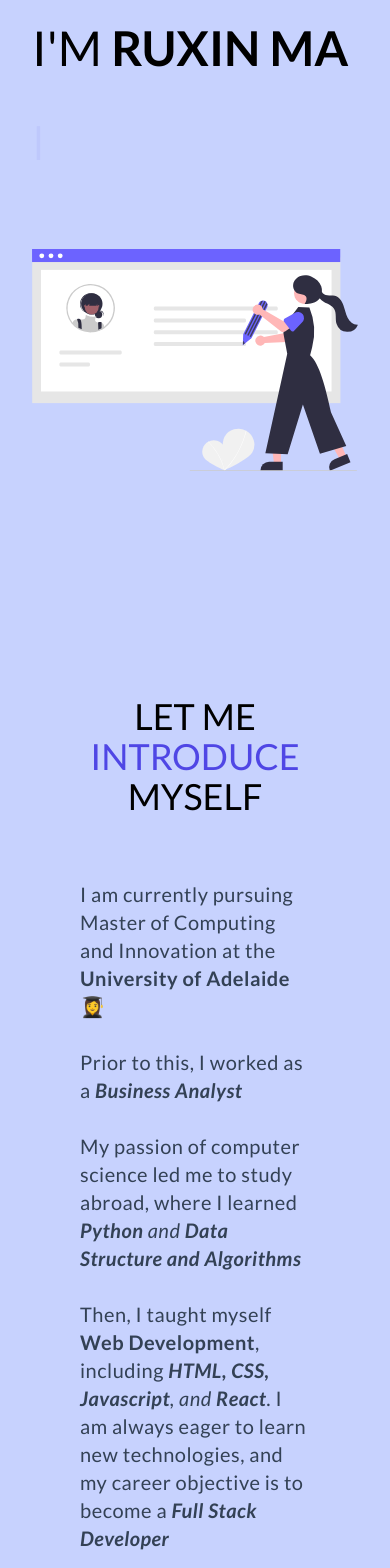
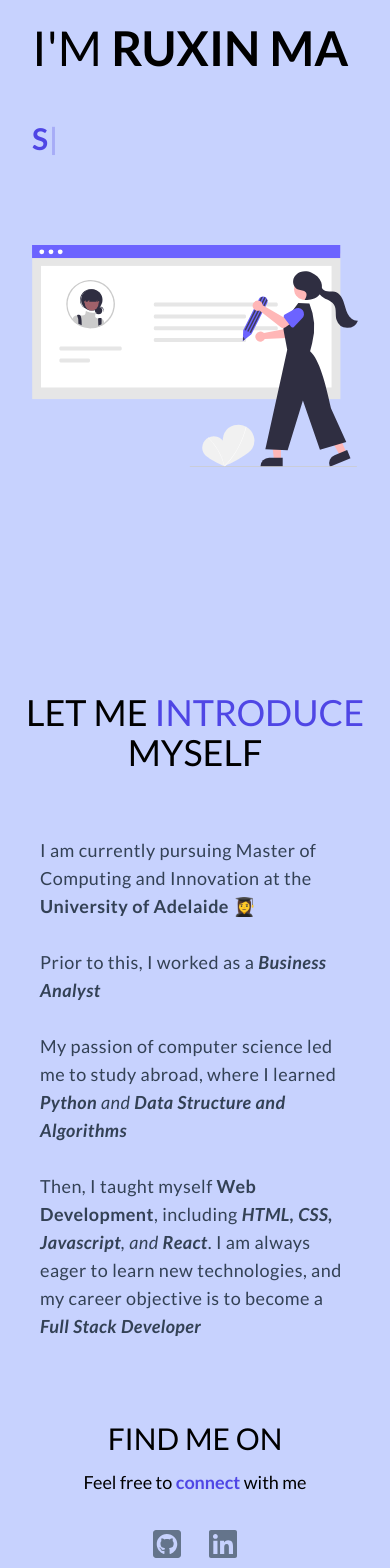
Before and after one commit to RuxinMa/react-project-my-portfolio, a React (Vite) app: page / in a window 390 px wide. Shown: the part 280-1848 px from the top of the page. Built offline with nearby package versions, Linux system fonts and the light colour scheme.

Commit message:
update layout

```diff
--- a/src/components/Hero/Hero.jsx
+++ b/src/components/Hero/Hero.jsx
@@ -20,7 +20,7 @@ const Hero = () => {
             <strong> RUXIN MA</strong>
           </h1>
 
-          <div className='mt-12 lg:mt-20 text-4xl text-indigo-600 capitalize font-semibold'>
+          <div className='mt-12 lg:mt-20 text-3xl lg:text-4xl text-indigo-600 capitalize font-semibold'>
             <Type />
           </div>
         </article>
--- a/src/components/Hero/Info.jsx
+++ b/src/components/Hero/Info.jsx
@@ -4,7 +4,7 @@ import { FaGithubSquare, FaLinkedin } from 'react-icons/fa';
 
 function Info() {
   return(
-    <section className='pt-20 mt-24 lg:mt-48 px-12 lg:px-20 font-sans'>
+    <section className='pt-20 mt-24 lg:mt-48 px-2 lg:px-20 font-sans'>
       <h1 className="text-4xl font-medium text-center">
           LET ME <span className="text-indigo-600"> INTRODUCE </span> MYSELF
       </h1>
@@ -19,7 +19,7 @@ function Info() {
           />
         </div>
 
-        <p className="lg:col-span-2 mt-4 text-xl text-slate-700 tracking-wide">
+        <p className="lg:col-span-2 mt-4 text-lg lg:text-xl text-slate-700 tracking-wide">
           I am currently pursuing Master of Computing and Innovation at the
           <b>{" "}University of Adelaide</b> 👩‍🎓
           <br />
```
